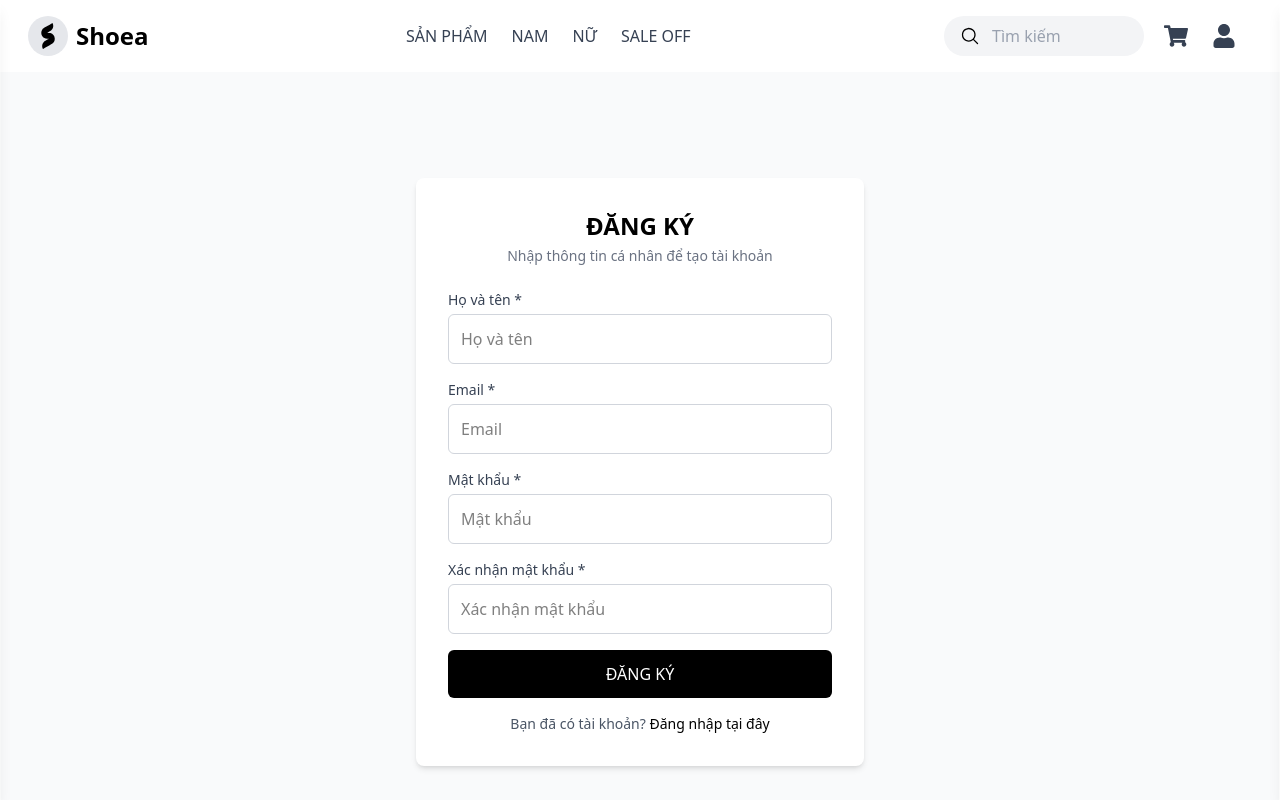
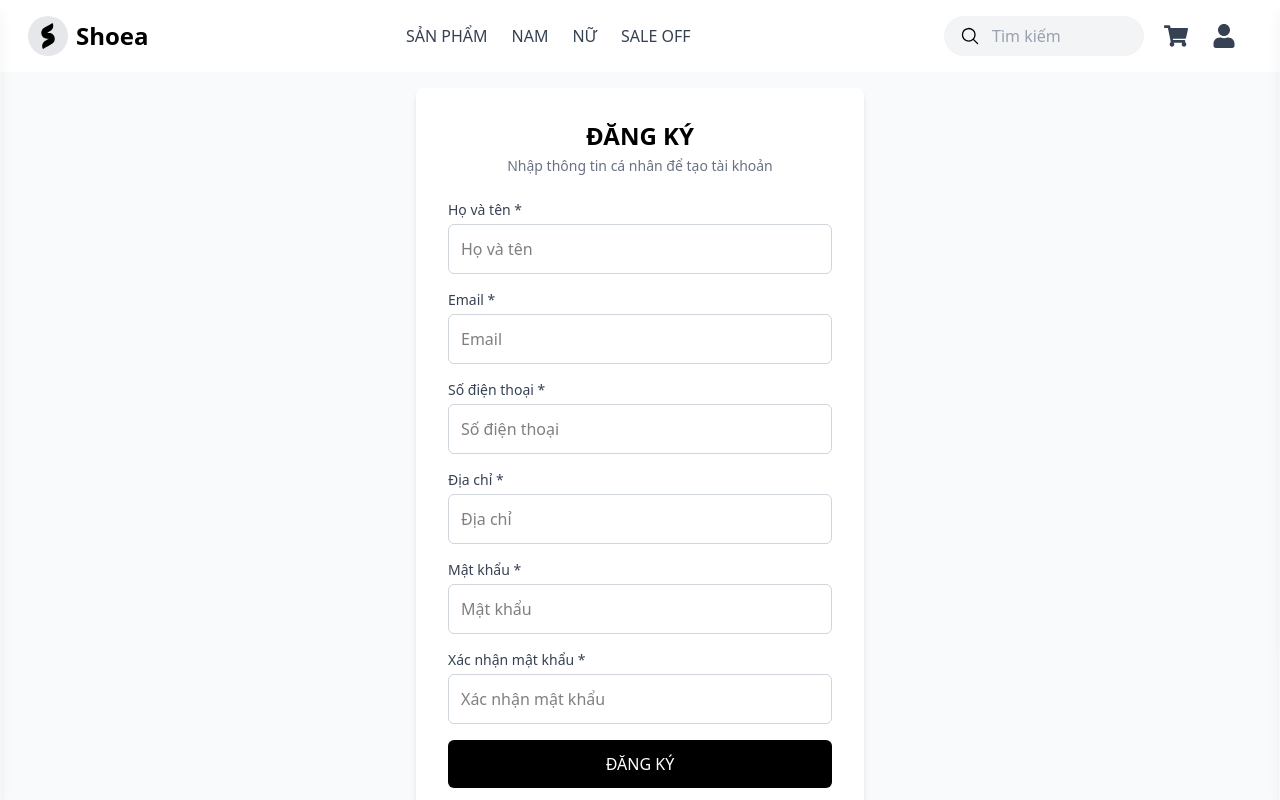
Before and after one commit to mrDanh11/Ecommerce_ShoeStore, a React (Vite) app in the folder frontend/: page /register in a window 1280 px wide. Shown: the top 800 px of the page. Built offline with nearby package versions, Linux system fonts and the light colour scheme; no server answers.

Commit message:
them dia chi, so dien thoai

```diff
--- a/frontend/src/pages/authentication/Register.jsx
+++ b/frontend/src/pages/authentication/Register.jsx
@@ -8,36 +8,39 @@ const Register = () => {
     email: '',
     password: '',
     confirmPassword: '',
+    sdt: '',
+    diachi: ''
   });
 
-  const handleSubmit = async(e) => {
+  const handleSubmit = async (e) => {
     e.preventDefault();
-    console.log('Registering with:', form);
 
     if (form.password !== form.confirmPassword) {
       alert('Mật khẩu không giống nhau!');
       return;
     }
-    else try {
-      const dataResponse = await fetch('http://localhost:4004/api/auth/register',{
-            method : "POST",
-            headers : {
-                "content-type" : "application/json"
+
+    try {
+      const response = await fetch('http://localhost:4004/api/auth/register', {
+        method: "POST",
+        headers: {
+          "Content-Type": "application/json"
         },
-            body : JSON.stringify({
+        body: JSON.stringify({
           tendangnhap: form.fullName,
           email: form.email,
-              matkhau: form.password
+          matkhau: form.password,
+          sdt: form.sdt,
+          diachi: form.diachi
         })
-          })
+      });
 
-          const data = await dataResponse.json();
+      const data = await response.json();
 
-          if (!dataResponse.ok) {
+      if (!response.ok) {
         throw new Error(data.message || "Đăng ký thất bại");
       }
 
-          //  Hiển thị thông báo và chuyển hướng
       alert("Đăng ký thành công! Vui lòng đăng nhập.");
       navigate("/login");
 
@@ -45,9 +48,6 @@ const Register = () => {
       console.error("Đăng ký lỗi:", error);
       alert(error.message || "Đăng ký thất bại");
     }
-
-
-
   };
 
   return (
@@ -76,6 +76,30 @@ const Register = () => {
               placeholder="Email"
               value={form.email}
               onChange={e => setForm({ ...form, email: e.target.value })}
+              required
+              className="mt-1 w-full p-3 border border-gray-300 rounded-md focus:outline-none focus:ring-2 focus:ring-black"
+            />
+          </div>
+
+          <div>
+            <label className="block text-sm font-medium text-gray-700">Số điện thoại *</label>
+            <input
+              type="text"
+              placeholder="Số điện thoại"
+              value={form.sdt}
+              onChange={e => setForm({ ...form, sdt: e.target.value })}
+              required
+              className="mt-1 w-full p-3 border border-gray-300 rounded-md focus:outline-none focus:ring-2 focus:ring-black"
+            />
+          </div>
+
+          <div>
+            <label className="block text-sm font-medium text-gray-700">Địa chỉ *</label>
+            <input
+              type="text"
+              placeholder="Địa chỉ"
+              value={form.diachi}
+              onChange={e => setForm({ ...form, diachi: e.target.value })}
               required
               className="mt-1 w-full p-3 border border-gray-300 rounded-md focus:outline-none focus:ring-2 focus:ring-black"
             />
```
Lines whose indentation alone changed are shown as unchanged.
